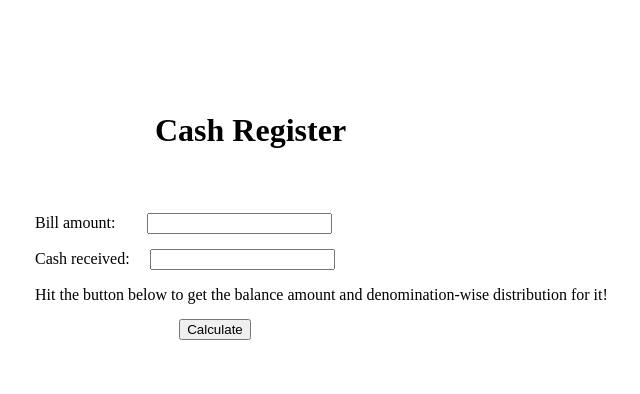
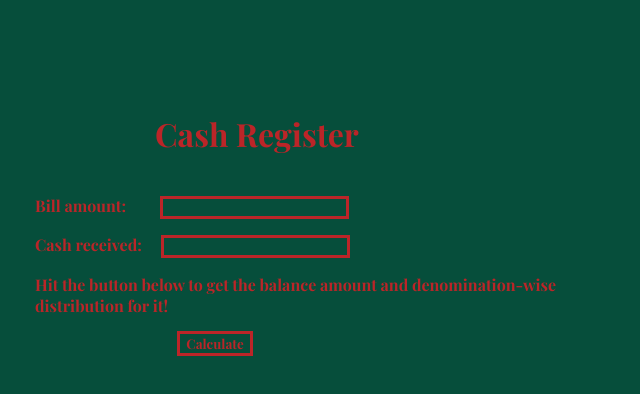
Before and after one commit to Akhil-Movva/cashRegister, a plain HTML site: page index.html in a window 1280 px wide. Shown: the whole page, without its empty margins (305-945 px from the left). Drawn offline with nearby package versions, Linux system fonts and the light colour scheme.

Commit message:
style- styled the application.

```diff
--- a/index.html
+++ b/index.html
@@ -15,7 +15,7 @@
     <main>
         <div id="input">
             <div id="bill-amount">
-                <label for="bill">Bill amount:</label>&nbsp&nbsp&nbsp&nbsp&nbsp&nbsp&nbsp
+                <label for="bill">Bill amount:</label>&nbsp&nbsp&nbsp&nbsp&nbsp&nbsp&nbsp&nbsp
                 <input id="bill" type="number" min="1">
             </div>
             <div id="cash-amount"><label for="cash">Cash received:</label>&nbsp&nbsp&nbsp&nbsp
--- a/styles.css
+++ b/styles.css
@@ -1,14 +1,38 @@
+@import url('https://fonts.googleapis.com/css2?family=Playfair+Display:wght@400;700&display=swap');
+:root{
+    --red: #BB2528;
+    --green: #064E3B;
+
+}
+html{
+
+    font-weight: 900;
+    color: var(--red);
+    background-color: var(--green);
+    font-family: 'Playfair Display', serif;
+
+
+}
+
 body{
     max-width:600px;
     margin: 0 auto;
+
+
 }
 #heading{
     width: 60%;
-    margin: 7rem auto 4rem;
+    margin: 7rem auto 2.5rem;
  }
 #btn{
    display: block;
    margin: 0 auto;
+   color: var(--red);
+   background-color: var(--green);
+   border: 3px solid var(--red);
+   cursor: pointer;
+   font-family: 'Playfair Display', serif;
+   font-weight: 900;
 }
 #button-container{
     width: 60%;
@@ -24,10 +48,18 @@ p{
 }
 
 table,th,td{
-    border: 1px solid black;
+    border: 3px solid var(--red);
     border-collapse: collapse;
 }
 table{
     margin: 2rem 2rem 1rem 6rem;
+    border: var(--red);
 
 }
+
+#bill, #cash{
+    border: 3px solid var(--red);
+    color: var(--red);
+    background-color: var(--green);
+    font-weight: 900;
+}
```
Also changed, not shown: 2 other files.
